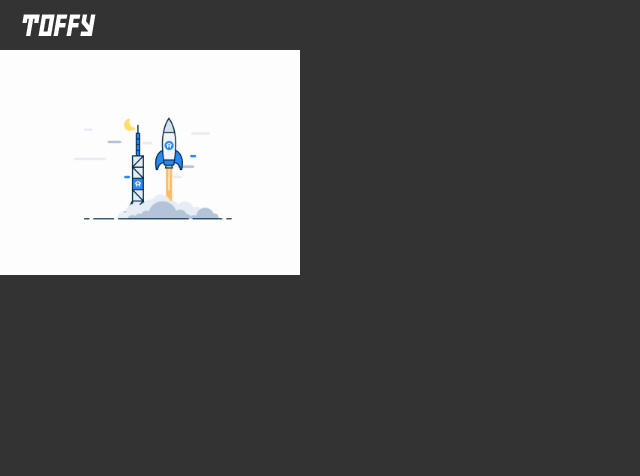
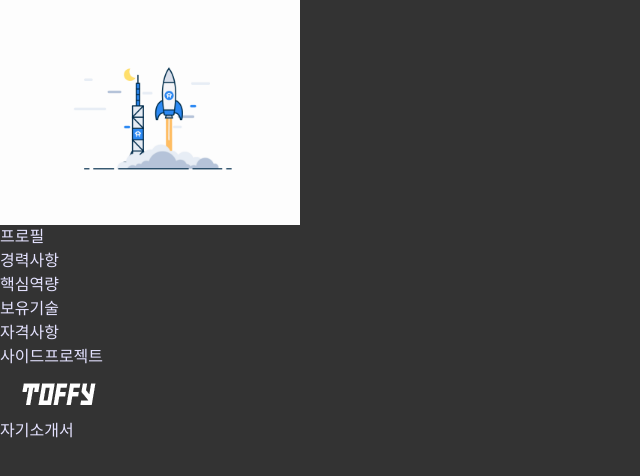
Before and after one commit to pianist5555/toffy_renewal, a React (Create React App) app in the folder front/front/: page / in a window 1280 px wide. Shown: the top 476 px of the page, without its empty margins (0-640 px from the left). Built offline with nearby package versions, Linux system fonts and the light colour scheme; a web font is replaced by a local one.

Commit message:
'struct'

```diff
--- a/front/front/src/pages/Index.js
+++ b/front/front/src/pages/Index.js
@@ -7,14 +7,34 @@ class Index extends Component {
   render() {
     return (
       <div className="Index">
-        <div className="Toffy">
-          <a href="/toffy">
-            <img src={Toffy} alt="Toffy" />
-
-          </a>
-        </div>
         <div className="Rocket">
           <img src={Rocket} alt="Rocket"  width="300"/>
+        </div>
+        <div className="Profile">
+          프로필
+        </div>
+        <div className="Carrer">
+          경력사항
+        </div>
+        <div className="Carrer">
+          핵심역량
+        </div>
+        <div className="Carrer">
+          보유기술
+        </div>
+        <div className="Carrer">
+          자격사항
+        </div>
+        <div className="Carrer">
+          사이드프로젝트
+          <div className="Toffy">
+            <a href="/toffy">
+              <img src={Toffy} alt="Toffy" />
+            </a>
+          </div>
+        </div>
+        <div className="Carrer">
+          자기소개서
         </div>
       </div>
     );
```
